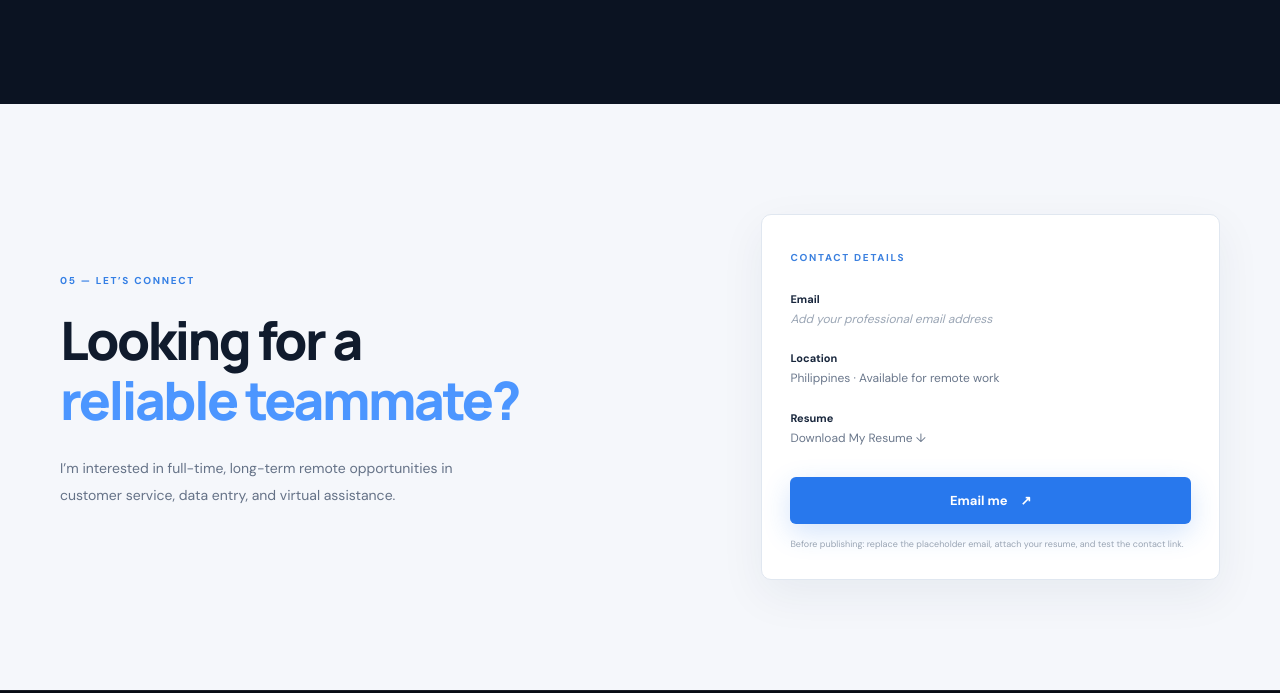
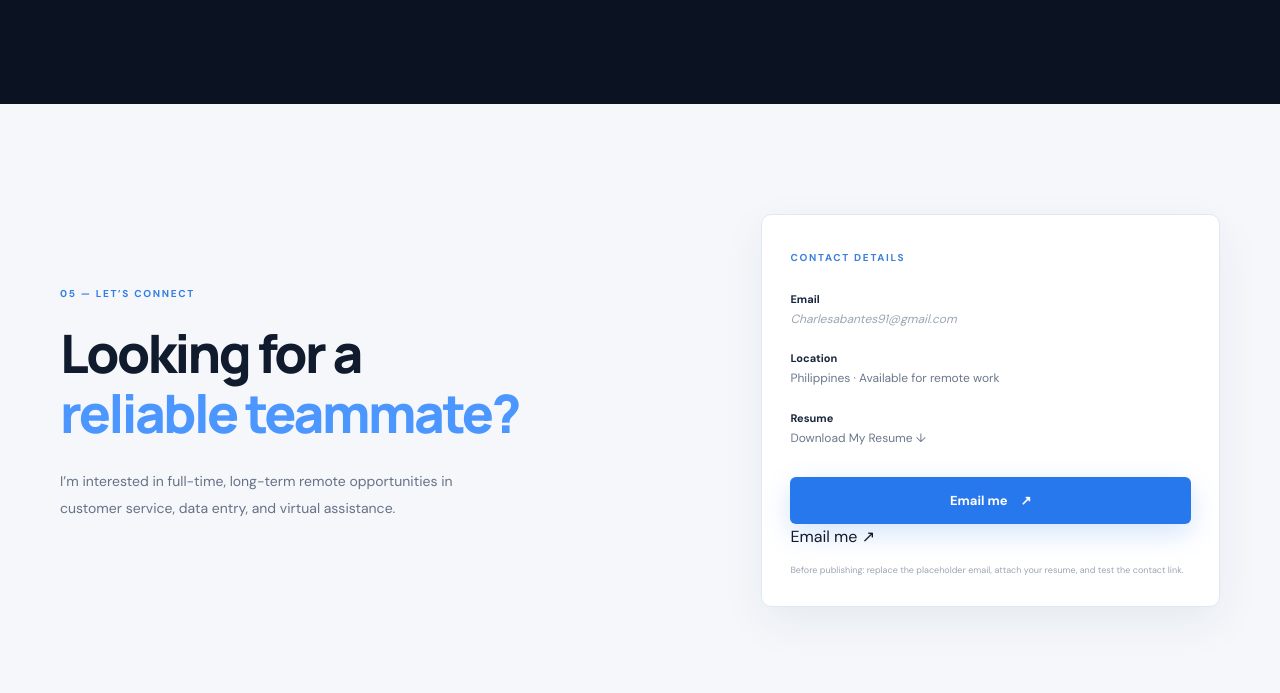
Before and after one commit to charlesabantes91-sudo/charlesabantes91-sudo.github.io, a plain HTML site: page index.html in a window 1280 px wide. Shown: the part 3545-4238 px from the top of the page. Drawn offline with Linux system fonts and the light colour scheme.

Commit message:
Update index.html

```diff
--- a/index.html
+++ b/index.html
@@ -116,7 +116,7 @@
     <section class="section contact-section" id="contact">
       <div class="container contact-box">
         <div><p class="section-kicker">05 — LET’S CONNECT</p><h2 class="section-title">Looking for a<br><span>reliable teammate?</span></h2><p class="contact-copy">I’m interested in full-time, long-term remote opportunities in customer service, data entry, and virtual assistance.</p></div>
-        <div class="contact-panel"><span class="contact-label">CONTACT DETAILS</span><p><strong>Email</strong><br><span class="placeholder">Add your professional email address</span></p><p><strong>Location</strong><br>Philippines · Available for remote work</p><p><strong>Resume</strong><br><a href="Charles_Abantes_Resume.pdf" download>Download My Resume ↓</a></p><a class="button button-primary full-button" href="mailto:">Email me <span aria-hidden="true">↗</span></a><small class="edit-reminder">Before publishing: replace the placeholder email, attach your resume, and test the contact link.</small></div>
+        <div class="contact-panel"><span class="contact-label">CONTACT DETAILS</span><p><strong>Email</strong><br><span class="placeholder"><a href="mailto:Charlesabantes91@gmail.com">Charlesabantes91@gmail.com</a></span></p><p><strong>Location</strong><br>Philippines · Available for remote work</p><p><strong>Resume</strong><br><a href="Charles_Abantes_Resume.pdf" download>Download My Resume ↓</a></p><a class="button button-primary full-button" href="mailto:Charlesabantes91@gmail.com">Email me <span aria-hidden="true">↗</span></a>Email me <span aria-hidden="true">↗</span></a><small class="edit-reminder">Before publishing: replace the placeholder email, attach your resume, and test the contact link.</small></div>
       </div>
     </section>
   </main>
```
